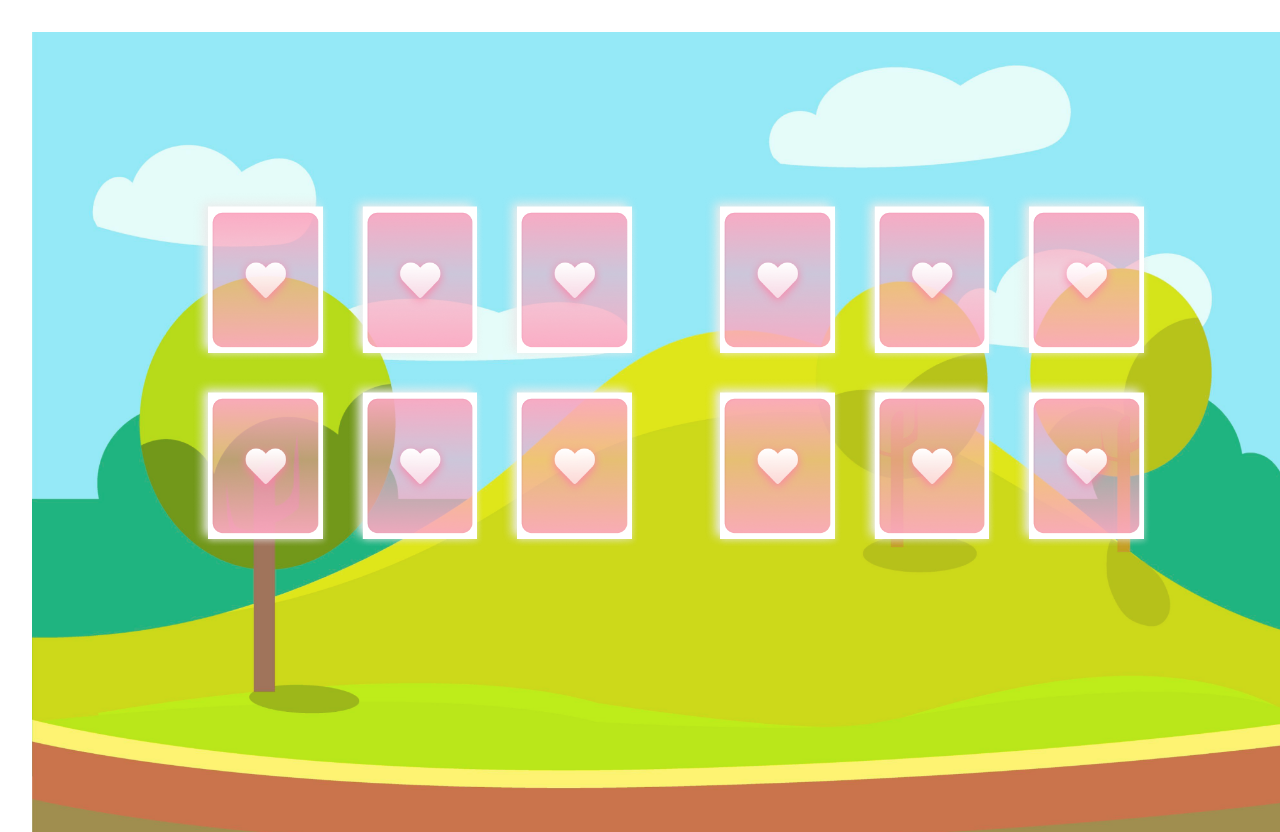
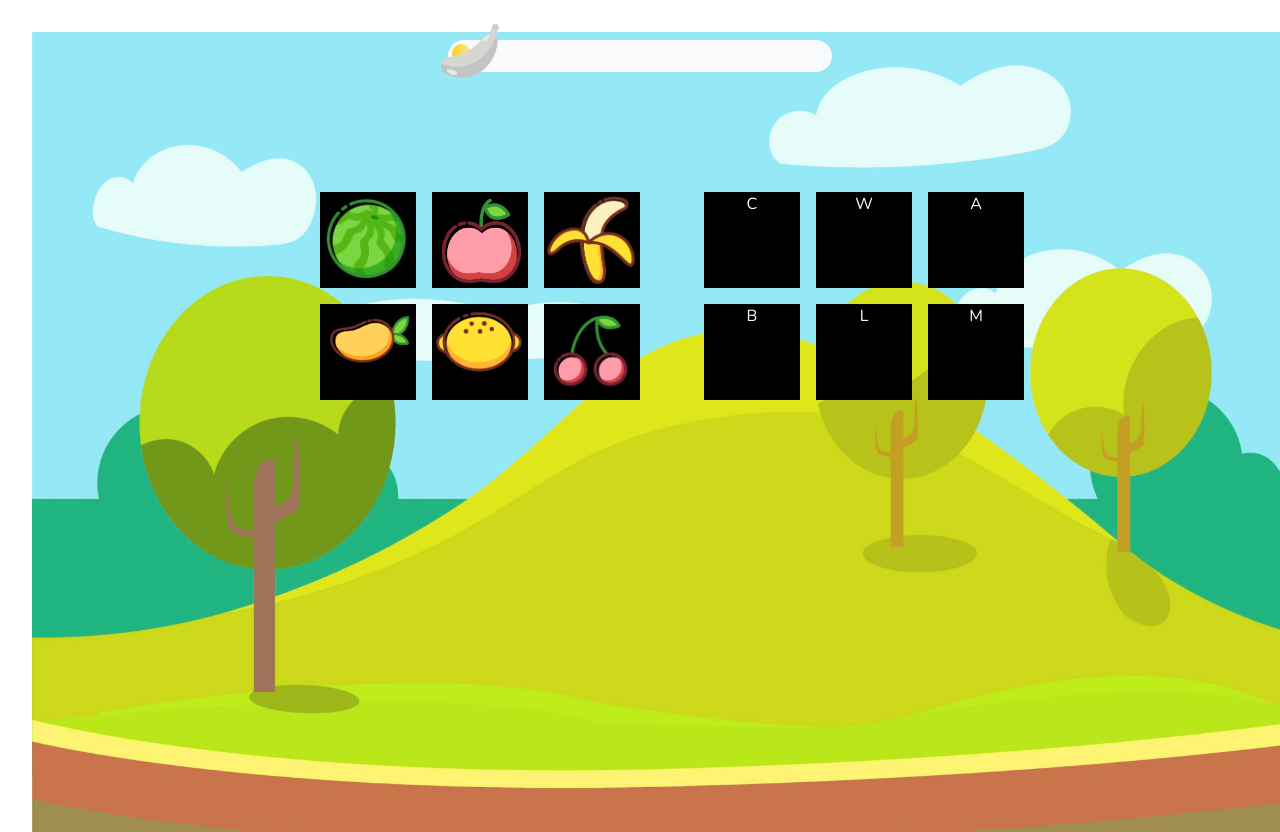
Before and after one commit to srivatsa007/srivatsa_brigthchamp_task, a React (Vite) app: page /game in a window 1280 px wide. Shown: the top 832 px of the page. Built offline with nearby package versions, Linux system fonts and the light colour scheme.

Commit message:
added matching, randomizing, win tracking logic

```diff
--- a/package.json
+++ b/package.json
@@ -12,6 +12,7 @@
   "dependencies": {
     "framer-motion": "^11.0.14",
     "react": "^18.2.0",
+    "react-confetti-explosion": "^2.1.2",
     "react-dom": "^18.2.0",
     "react-router-dom": "^6.22.3"
   },
--- a/src/components/Game.tsx
+++ /dev/null
@@ -1,31 +0,0 @@
-import React from 'react'
-
-
-const Game = () => {
-  return (
-    <div className='h-screen w-full relative flex item-center justify-center'>
-        <div className='h-fit w-auto flex gap-16 p-40'>
-            <div className='grid grid-cols-3 grid-rows-2 gap-4'>
-                <img src="src/assets/cards/lcardfront.png" alt="" className=''/>
-                <img src="src/assets/cards/lcardfront.png" alt="" className=''/>
-                <img src="src/assets/cards/lcardfront.png" alt="" className=''/>
-                <img src="src/assets/cards/lcardfront.png" alt="" className=''/>
-                <img src="src/assets/cards/lcardfront.png" alt="" className=''/>
-                <img src="src/assets/cards/lcardfront.png" alt="" className=''/>
-            </div>
-
-            <div className='grid grid-cols-3 grid-rows-2 gap-4'>
-                <img src="src/assets/cards/lcardfront.png" alt="" className=''/>
-                <img src="src/assets/cards/lcardfront.png" alt="" className=''/>
-                <img src="src/assets/cards/lcardfront.png" alt="" className=''/>
-                <img src="src/assets/cards/lcardfront.png" alt="" className=''/>
-                <img src="src/assets/cards/lcardfront.png" alt="" className=''/>
-                <img src="src/assets/cards/lcardfront.png" alt="" className=''/>
-            </div>
-
-        </div>
-    </div>
-  )
-}
-
-export default Game
--- a/src/components/Instr/InstructionCard.tsx
+++ b/src/components/Instr/InstructionCard.tsx
@@ -1,29 +1,33 @@
+type Props = {
+  mainImage: string;
+  numberBullet: string;
+  title: string;
+  subTitle: string;
+  tertTitle?: string;
+};
 
-type Props = {
-    mainImage: string,
-    numberBullet: string,
-    title: string,
-    subTitle: string,
-    tertTitle?: string
-}
+const InstructionCard = ({
+  mainImage,
+  numberBullet,
+  tertTitle,
+  title,
+  subTitle,
+}: Props) => {
+  return (
+    <div className="bg-white rounded-3xl h-96 aspect-[3/4] relative flex flex-col items-center justify-around p-8">
+      <img src={mainImage} alt="monkey" className="h-44" />
+      <div className="flex flex-col items-center text-center">
+        {tertTitle && (
+          <p className=" font-extrabold text-[#A6C930] ">{tertTitle}</p>
+        )}
 
-const InstructionCard = ({mainImage, numberBullet, tertTitle, title, subTitle}: Props) => {
-  return (
-    <div className='bg-white rounded-3xl h-96 aspect-[3/4] relative flex flex-col items-center justify-around p-8'>
-          <img src={mainImage} alt="monkey" className='h-44'/>
-          <div className='flex flex-col items-center text-center'>
-            {
-                tertTitle &&  <p className=' font-extrabold text-[#A6C930] '>{tertTitle}</p>
-            }
+        <h1 className="text-3xl font-extrabold text-[#11AEC6] ">{title}</h1>
+        <p className=" font-extrabold text-[#A6C930] "> {subTitle}</p>
+      </div>
 
-            <h1 className='text-3xl font-extrabold text-[#11AEC6] '>{title}</h1>
-            <p className=' font-extrabold text-[#A6C930] '> {subTitle}</p>
-          </div>
+      <img src={numberBullet} alt="" className="absolute top-1/2 left-0 h-12" />
+    </div>
+  );
+};
 
-            <img src={numberBullet} alt="" className='absolute top-1/2 left-0 h-12' />
-
-      </div>
-  )
-}
-
-export default InstructionCard
+export default InstructionCard;
--- /dev/null
+++ b/src/components/progressBar/Game.tsx
@@ -0,0 +1,146 @@
+import React, { useEffect } from "react";
+import ProgressBar from "./ProgressBar";
+import {
+  cardApple,
+  cardBanana,
+  cardCherry,
+  cardLemon,
+  cardWatermelon,
+  cardMango,
+} from "./index"; //barrel export
+import ConfettiExplosion from "react-confetti-explosion";
+
+type randomDataType = {
+  id: string;
+  icon: string;
+  letter: string;
+}[];
+
+const Game = () => {
+  const gameDataLeft = [
+    { id: "apple", icon: cardApple, letter: "A" },
+    { id: "banana", icon: cardBanana, letter: "B" },
+    { id: "cherry", icon: cardCherry, letter: "C" },
+    { id: "lemon", icon: cardLemon, letter: "L" },
+    { id: "watermelon", icon: cardWatermelon, letter: "W" },
+    { id: "mango", icon: cardMango, letter: "M" },
+  ];
+  const gameDataRight = [
+    { id: "watermelon", icon: cardWatermelon, letter: "W" },
+    { id: "apple", icon: cardApple, letter: "A" },
+    { id: "mango", icon: cardMango, letter: "M" },
+    { id: "cherry", icon: cardCherry, letter: "C" },
+    { id: "lemon", icon: cardLemon, letter: "L" },
+    { id: "banana", icon: cardBanana, letter: "B" },
+  ];
+
+  const [attempt, setAttempt] = React.useState(0);
+  const [selected, setSelected] = React.useState<string[]>([]);
+  const [match, setMatch] = React.useState(0);
+  const [toggle, setToggle] = React.useState(false);
+  const [isGameOver, setIsGameOver] = React.useState(false);
+  const [isWinner, setIsWinner] = React.useState(false);
+
+  const [randomleftData, setRandomleftData] = React.useState<randomDataType>(
+    []
+  );
+  const [randomrightData, setRandomrightData] = React.useState<randomDataType>(
+    []
+  );
+
+  useEffect(() => {
+    const randomleftData1 = gameDataLeft.sort(() => Math.random() - 0.5);
+    setRandomleftData(randomleftData1);
+  }, []);
+  useEffect(() => {
+    if (match == 6) {
+      setIsWinner(true);
+    }
+  }, [match]);
+
+  useEffect(() => {
+    const randomrightData2 = gameDataRight.sort(() => Math.random() - 0.5);
+    setRandomrightData(randomrightData2);
+  }, []);
+  // console.log(selected, "from outside");
+
+  // const handleCardClick = (id: string) => {
+  //   if (selected.includes(id)) {
+  //     setMatch((prev) => prev + 1);
+  //     setSelected([]);
+  //     setToggle((prev) => !prev);
+  //     if (match === 6) {
+  //       setIsGameOver(true);
+  //       return;
+  //     }
+  //     console.log(selected, "sexy");
+  //     return;
+  //   }
+
+  //   setSelected([...selected, id]);
+  //   if (selected.length > 1) {
+  //     console.log(selected.length, "dekho");
+  //     setSelected([]);
+  //     setToggle((prev) => !prev);
+  //     setAttempt(attempt + 1);
+  //     return;
+  //   }
+
+  //   setToggle(!toggle);
+  // };
+  console.log(selected);
+
+  const handleCardClick = (id: string) => {
+    if (selected.includes(id)) {
+      console.log("blah", selected.includes(id));
+      setToggle((prev) => !prev);
+      setMatch((prev) => prev + 1);
+      setAttempt((prev) => prev + 1);
+
+      setSelected([]);
+    } else {
+      console.log("no");
+      setToggle((prev) => !prev);
+      setSelected([]);
+    }
+
+    setToggle(!toggle);
+  };
+
+  return (
+    <div className="h-screen w-full relative flex item-center justify-center">
+      {isWinner && <ConfettiExplosion />}
+      <div>
+        <ProgressBar bananas={match} />
+      </div>
+
+      <div className="h-fit w-auto flex gap-16 p-40">
+        <div className="grid grid-cols-3 grid-rows-2 gap-4">
+          {randomleftData.map((cardData) => (
+            <div
+              key={cardData.id}
+              className="h-24 w-24 bg-black"
+              onClick={() => setSelected((prev) => [...prev, cardData.id])}
+            >
+              <img src={cardData.icon} alt="" />
+            </div>
+          ))}
+        </div>
+
+        <div className="grid grid-cols-3 grid-rows-2 gap-4">
+          {randomrightData.map((cardData) => (
+            <div
+              key={cardData.id}
+              className="h-24 w-24 bg-black "
+              onClick={() => handleCardClick(cardData.id)}
+            >
+              <h1 className="text-white ">{cardData.letter}</h1>
+            </div>
+          ))}
+        </div>
+      </div>
+    </div>
+  );
+};
+
+export default Game;
--- a/src/components/progressBar/ProgressBar.tsx
+++ b/src/components/progressBar/ProgressBar.tsx
@@ -0,0 +1,42 @@
+import loaderFull from "../images/loader-full.svg";
+import greyBanana from "../../assets/bananainActive.png";
+import ripeBanana from "../../assets/bananaActive.png";
+import halfBanana from "../../assets/bananaHalf.png";
+import { useState, useEffect } from "react";
+
+type Props = { bananas?: number };
+
+const ProgressBar = ({ bananas }: Props) => {
+  const [ripeState, setRipeState] = useState(greyBanana);
+  const [width, setWidth] = useState(0);
+
+  useEffect(() => {
+    if (bananas) {
+      const newWidth = Math.floor((bananas / 6) * 100);
+      setWidth(newWidth);
+      if (newWidth > 0 && newWidth < 100) {
+        setRipeState(halfBanana);
+      } else {
+        setWidth(100);
+        setRipeState(ripeBanana);
+      }
+    } else {
+      setWidth(5);
+      setRipeState(greyBanana);
+    }
+  }, [bananas]);
+
+  return (
+    <div className="w-96 h-8 p-1 z-10 flex items-center fixed top-10 left-0 right-0 mx-auto rounded-full bg-gray-50 ">
+      <div className="relative h-full w-full flex rounded-full ">
+        <div
+          className="bg-gradient-to-r from-[#FFCF25] to-[#FFCF2575] rounded-full transition-all ease-in-out duration-1000"
+          style={{ width: `${width}%` }}
+        ></div>
+        <img src={ripeState} className="h-20 w-24 -ml-12 -mt-6 " alt="banana" />
+      </div>
+    </div>
+  );
+};
+
+export default ProgressBar;
--- /dev/null
+++ b/src/components/progressBar/index.ts
@@ -0,0 +1,7 @@
+import cardApple from "../../assets/fruits/apple.png"
+import cardBanana from "../../assets/fruits/bananagame.png"
+import cardCherry from "../../assets/fruits/cherry.png"
+import cardLemon from "../../assets/fruits/lemon.png"
+import cardWatermelon from "../../assets/fruits/watermelon.png"
+import cardMango from "../../assets/fruits/mango.png"
+export {cardApple, cardBanana, cardCherry, cardLemon, cardWatermelon, cardMango}
--- a/src/main.tsx
+++ b/src/main.tsx
@@ -1,10 +1,6 @@
-import React from 'react'
-import ReactDOM from 'react-dom/client'
-import App from './App.tsx'
-import './index.css'
+import React from "react";
+import ReactDOM from "react-dom/client";
+import App from "./App.tsx";
+import "./index.css";
 
-ReactDOM.createRoot(document.getElementById('root')!).render(
-  <React.StrictMode>
-    <App />
-  </React.StrictMode>,
-)
+ReactDOM.createRoot(document.getElementById("root")!).render(<App />);
```
Also changed, not shown: src/App.tsx (+12 -14 lines), src/components/Instr/Instruction.tsx (+42 -36 lines), src/components/Instr/index.ts (+7 -7 lines), src/assets/bananaHalf.png (added), 1 other file (tests, documents, lock files or other folders).
